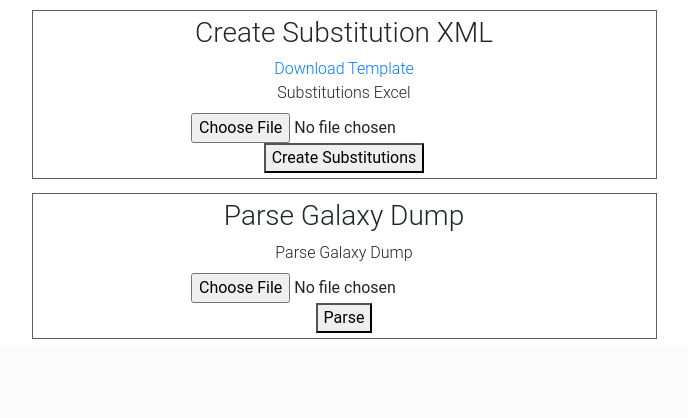
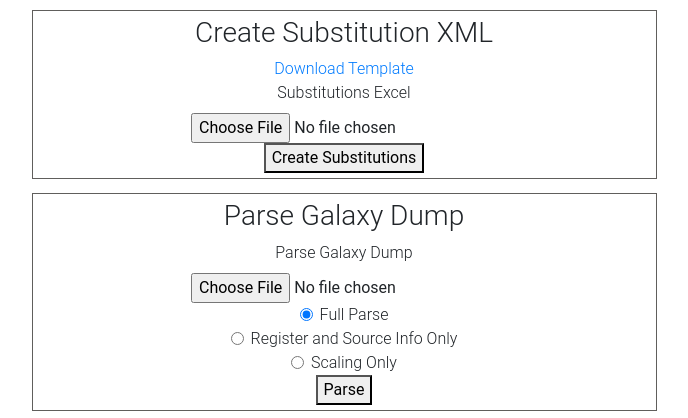
Before and after one commit to jpb8/CygThonUI, a Django app: template projects/templates/projects/project_detail.html in a window 1280 px wide. Shown: the part 794-1212 px from the top of the page, without its empty margins (296-984 px from the left). Before the commit the page ends 1133 px from the top, so only its background shows below. Run offline with Django 3.2, Linux system fonts and the light colour scheme; the template is opened without the code that fills it: values that come from a table or form of the project are taken from there, others are empty; some libraries are stand-ins or nearby versions.

Commit message:
WW parsing options

```diff
--- a/files/models.py
+++ b/files/models.py
@@ -54,12 +54,12 @@ class DDS(models.Model):
             error_log = ["DDS or DTF File not found"]
         return error_log
 
-    def add_commands(self, dtf_obj, excel):
+    def add_commands(self, dtf_obj, excel, modbus):
         dtf_xml = dtf_obj.xml
         dds_xml = self.xml
         if dtf_xml is not None and dds_xml is not None:
             cmds = pd.read_excel(excel, sheet_name="Sheet1")
-            error_log = dds_xml.import_commands(cmds, dtf_xml)
+            error_log = dds_xml.import_commands(cmds, dtf_xml, modbus)
         else:
             error_log = ["DDS or DTF File not found"]
         return error_log
--- a/projects/templates/projects/project_detail.html
+++ b/projects/templates/projects/project_detail.html
@@ -65,6 +65,24 @@
                     <h3>Parse Galaxy Dump</h3>
                     <label>Parse Galaxy Dump</label><br>
                     <input type="file" name="galaxy"><br>
+                    <div class="form-check">
+                      <input class="form-check-input" type="radio" name="parseType" id="full" value="full" checked>
+                      <label class="form-check-label" for="full">
+                        Full Parse
+                      </label>
+                    </div>
+                    <div class="form-check">
+                      <input class="form-check-input" type="radio" name="parseType" id="regonly" value="regonly">
+                      <label class="form-check-label" for="regonly">
+                        Register and Source Info Only
+                      </label>
+                    </div>
+                    <div class="form-check">
+                      <input class="form-check-input" type="radio" name="parseType" id="scaling" value="scaling">
+                      <label class="form-check-label" for="scaling">
+                        Scaling Only
+                      </label>
+                    </div>
                     <button type="submit">Parse</button>
                 </form>
             </div>
--- a/projects/views.py
+++ b/projects/views.py
@@ -105,8 +105,9 @@ def create_substitutions(request):
 def parse_galaxy(request):
     if request.method == "POST":
         file = request.FILES.get("galaxy")
+        parse_type = request.POST.get("parseType")
         name = file.name.split(".")[0]
-        new_galaxy = transform_galaxy(file)
+        new_galaxy = transform_galaxy(file, parse_type)
         response = HttpResponse(new_galaxy,
                                 content_type='application/vnd.openxmlformats-officedocument.spreadsheetml.sheet')
         response['Content-Disposition'] = 'attachment; filename={}.xlsx'.format(name)
```
Also changed, not shown: cygdevices/galaxy.py (+17 -12 lines), files/views/dds.py (+6 -2 lines).
